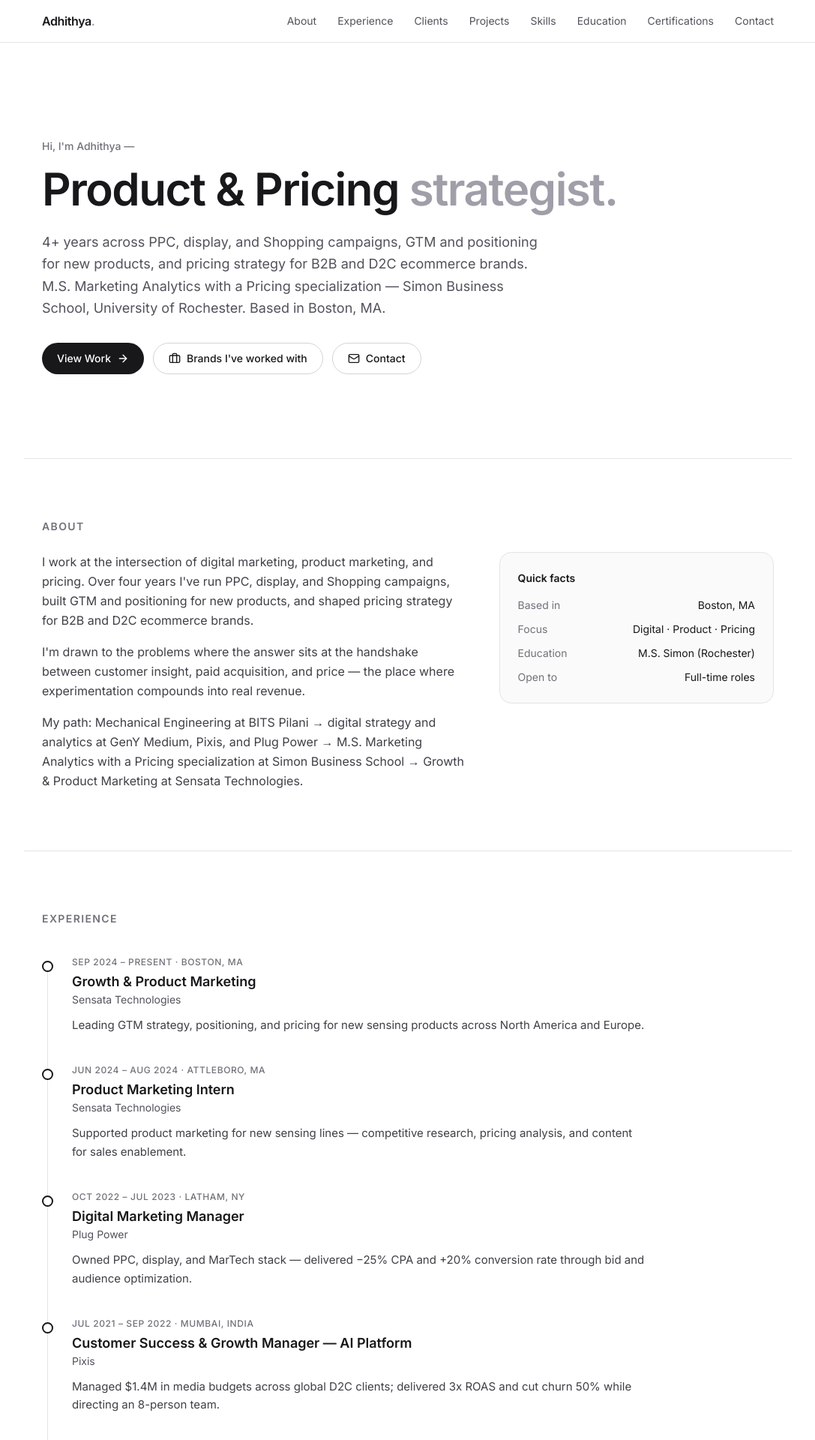
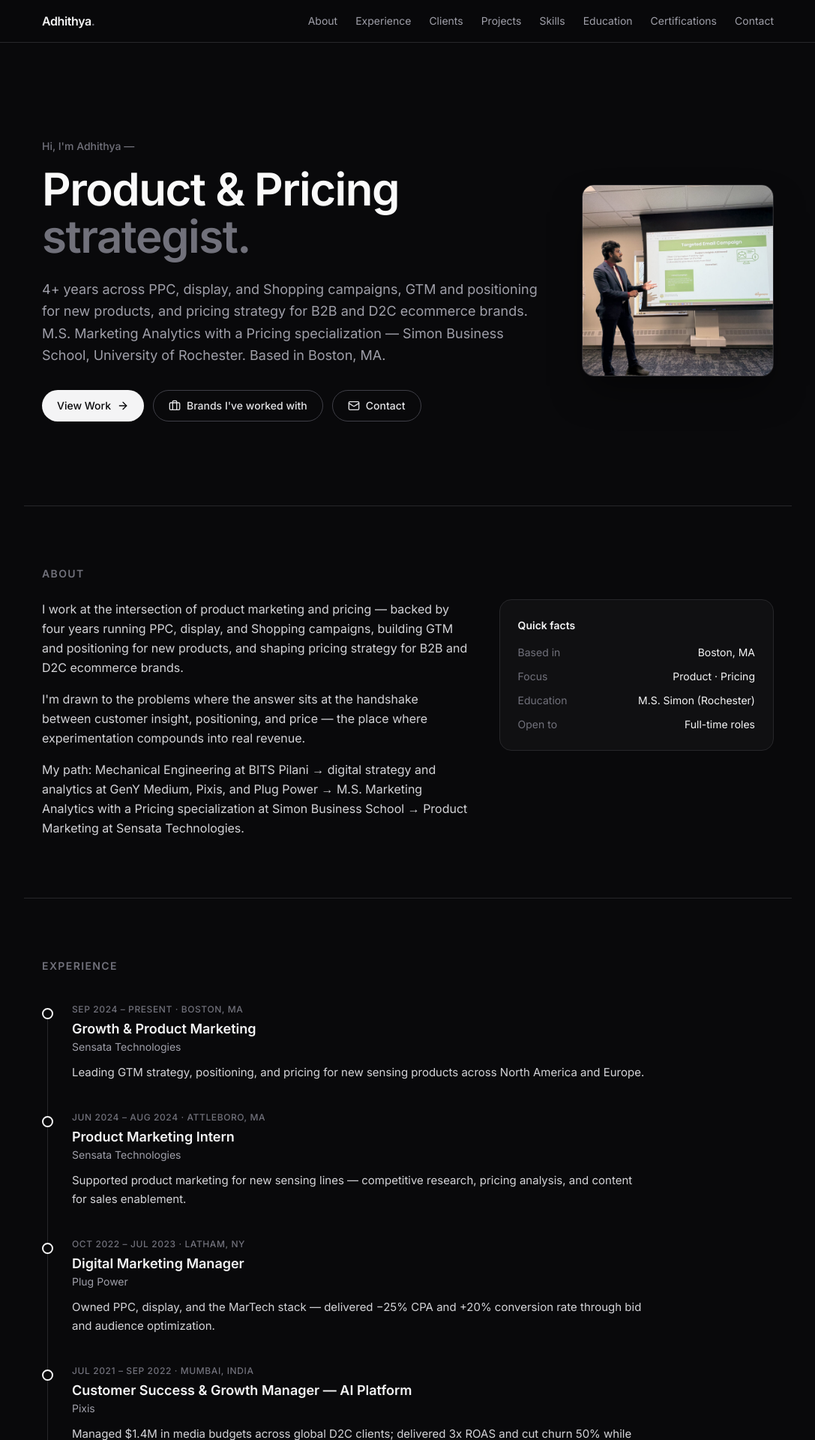
Before and after one commit to arokhith1998/adhi-portfolio, a Next.js app: page / in a window 1280 px wide. Shown: the top 1920 px of the page at 75% size, without its empty margins (96-1183 px from the left). Built offline with nearby package versions, Linux system fonts and the light colour scheme.

Commit message:
Dark theme; profile + presenting photos; VP highlight; interactive contact form

```diff
--- a/src/app/globals.css
+++ b/src/app/globals.css
@@ -19,11 +19,11 @@
 }
 
 body {
-  background: #ffffff;
-  color: #18181b;
+  background: #09090b;
+  color: #e4e4e7;
 }
 
 ::selection {
-  background: #18181b;
-  color: #ffffff;
+  background: #e4e4e7;
+  color: #09090b;
 }
--- a/src/components/About.tsx
+++ b/src/components/About.tsx
@@ -1,50 +1,48 @@
 export default function About() {
   return (
-    <section id="about" className="max-w-5xl mx-auto px-6 py-20 border-t border-zinc-200">
+    <section id="about" className="max-w-5xl mx-auto px-6 py-20 border-t border-zinc-800">
       <h2 className="text-sm font-semibold uppercase tracking-widest text-zinc-500">
         About
       </h2>
       <div className="mt-6 grid md:grid-cols-5 gap-10">
-        <div className="md:col-span-3 space-y-4 text-zinc-700 leading-relaxed">
+        <div className="md:col-span-3 space-y-4 text-zinc-300 leading-relaxed">
           <p>
-            I work at the intersection of digital marketing, product
-            marketing, and pricing. Over four years I&apos;ve run PPC, display,
-            and Shopping campaigns, built GTM and positioning for new
-            products, and shaped pricing strategy for B2B and D2C ecommerce
-            brands.
+            I work at the intersection of product marketing and pricing —
+            backed by four years running PPC, display, and Shopping campaigns,
+            building GTM and positioning for new products, and shaping pricing
+            strategy for B2B and D2C ecommerce brands.
           </p>
           <p>
             I&apos;m drawn to the problems where the answer sits at the
-            handshake between customer insight, paid acquisition, and price —
-            the place where experimentation compounds into real revenue.
+            handshake between customer insight, positioning, and price — the
+            place where experimentation compounds into real revenue.
           </p>
           <p>
             My path: Mechanical Engineering at BITS Pilani → digital strategy
             and analytics at GenY Medium, Pixis, and Plug Power → M.S.
-            Marketing Analytics with a Pricing specialization at Simon
-            Business School → Growth & Product Marketing at Sensata
-            Technologies.
+            Marketing Analytics with a Pricing specialization at Simon Business
+            School → Product Marketing at Sensata Technologies.
           </p>
         </div>
         <div className="md:col-span-2">
-          <div className="rounded-2xl border border-zinc-200 p-6 bg-zinc-50">
-            <h3 className="text-sm font-semibold text-zinc-900">Quick facts</h3>
+          <div className="rounded-2xl border border-zinc-800 p-6 bg-zinc-900/50">
+            <h3 className="text-sm font-semibold text-zinc-100">Quick facts</h3>
             <dl className="mt-4 space-y-3 text-sm">
               <div className="flex justify-between">
                 <dt className="text-zinc-500">Based in</dt>
-                <dd className="text-zinc-900">Boston, MA</dd>
+                <dd className="text-zinc-100">Boston, MA</dd>
               </div>
               <div className="flex justify-between">
                 <dt className="text-zinc-500">Focus</dt>
-                <dd className="text-zinc-900">Digital · Product · Pricing</dd>
+                <dd className="text-zinc-100">Product · Pricing</dd>
               </div>
               <div className="flex justify-between">
                 <dt className="text-zinc-500">Education</dt>
-                <dd className="text-zinc-900">M.S. Simon (Rochester)</dd>
+                <dd className="text-zinc-100">M.S. Simon (Rochester)</dd>
               </div>
               <div className="flex justify-between">
                 <dt className="text-zinc-500">Open to</dt>
-                <dd className="text-zinc-900">Full-time roles</dd>
+                <dd className="text-zinc-100">Full-time roles</dd>
               </div>
             </dl>
           </div>
--- a/src/components/Experience.tsx
+++ b/src/components/Experience.tsx
@@ -21,7 +21,7 @@
     period: "Oct 2022 – Jul 2023",
     location: "Latham, NY",
     summary:
-      "Owned PPC, display, and MarTech stack — delivered −25% CPA and +20% conversion rate through bid and audience optimization.",
+      "Owned PPC, display, and the MarTech stack — delivered −25% CPA and +20% conversion rate through bid and audience optimization.",
   },
   {
     company: "Pixis",
@@ -43,27 +43,25 @@
 
 export default function Experience() {
   return (
-    <section id="experience" className="max-w-5xl mx-auto px-6 py-20 border-t border-zinc-200">
+    <section id="experience" className="max-w-5xl mx-auto px-6 py-20 border-t border-zinc-800">
       <h2 className="text-sm font-semibold uppercase tracking-widest text-zinc-500">
         Experience
       </h2>
 
       <ol className="mt-10 relative">
-        {/* vertical spine */}
-        <div className="absolute left-[7px] top-2 bottom-2 w-px bg-zinc-200" aria-hidden />
+        <div className="absolute left-[7px] top-2 bottom-2 w-px bg-zinc-800" aria-hidden />
 
-        {jobs.map((j) => (
-          <li key={j.company} className="relative pl-10 pb-10 last:pb-0">
-            {/* dot */}
-            <span className="absolute left-0 top-1.5 h-[15px] w-[15px] rounded-full border-2 border-zinc-900 bg-white" />
+        {jobs.map((j, idx) => (
+          <li key={`${j.company}-${idx}`} className="relative pl-10 pb-10 last:pb-0">
+            <span className="absolute left-0 top-1.5 h-[15px] w-[15px] rounded-full border-2 border-zinc-100 bg-zinc-950" />
             <p className="text-xs font-medium text-zinc-500 uppercase tracking-wider">
               {j.period} · {j.location}
             </p>
-            <h3 className="mt-1 text-lg font-semibold text-zinc-900">
+            <h3 className="mt-1 text-lg font-semibold text-zinc-100">
               {j.role}
             </h3>
-            <p className="text-sm text-zinc-600">{j.company}</p>
-            <p className="mt-3 text-[15px] text-zinc-700 leading-relaxed max-w-3xl">
+            <p className="text-sm text-zinc-400">{j.company}</p>
+            <p className="mt-3 text-[15px] text-zinc-300 leading-relaxed max-w-3xl">
               {j.summary}
             </p>
           </li>
--- a/src/components/Hero.tsx
+++ b/src/components/Hero.tsx
@@ -6,6 +6,7 @@
 export default function Hero() {
   return (
     <section className="max-w-5xl mx-auto px-6 pt-24 pb-20 sm:pt-32 sm:pb-28">
+      <div className="grid md:grid-cols-[1fr_auto] gap-12 items-center">
         <motion.div
           initial={{ opacity: 0, y: 20 }}
           animate={{ opacity: 1, y: 0 }}
@@ -14,11 +15,11 @@
           <p className="text-sm font-medium text-zinc-500 mb-4">
             Hi, I&apos;m Adhithya —
           </p>
-        <h1 className="text-4xl sm:text-6xl font-semibold tracking-tight leading-[1.05] max-w-3xl">
+          <h1 className="text-4xl sm:text-6xl font-semibold tracking-tight leading-[1.05] max-w-3xl text-zinc-50">
             Product & Pricing{" "}
-          <span className="text-zinc-400">strategist.</span>
+            <span className="text-zinc-500">strategist.</span>
           </h1>
-        <p className="mt-6 max-w-2xl text-lg text-zinc-600 leading-relaxed">
+          <p className="mt-6 max-w-2xl text-lg text-zinc-400 leading-relaxed">
             4+ years across PPC, display, and Shopping campaigns, GTM and
             positioning for new products, and pricing strategy for B2B and D2C
             ecommerce brands. M.S. Marketing Analytics with a Pricing
@@ -29,24 +30,42 @@
           <div className="mt-8 flex flex-wrap gap-3">
             <a
               href="#projects"
-            className="inline-flex items-center gap-2 rounded-full bg-zinc-900 text-white px-5 py-2.5 text-sm font-medium hover:bg-zinc-700 transition-colors"
+              className="inline-flex items-center gap-2 rounded-full bg-zinc-100 text-zinc-950 px-5 py-2.5 text-sm font-medium hover:bg-white transition-colors"
             >
               View Work <ArrowRight className="w-4 h-4" />
             </a>
             <a
               href="#clients"
-            className="inline-flex items-center gap-2 rounded-full border border-zinc-300 px-5 py-2.5 text-sm font-medium hover:bg-zinc-50 transition-colors"
+              className="inline-flex items-center gap-2 rounded-full border border-zinc-700 text-zinc-200 px-5 py-2.5 text-sm font-medium hover:bg-zinc-900 transition-colors"
             >
               <Briefcase className="w-4 h-4" /> Brands I&apos;ve worked with
             </a>
             <a
               href="#contact"
-            className="inline-flex items-center gap-2 rounded-full border border-zinc-300 px-5 py-2.5 text-sm font-medium hover:bg-zinc-50 transition-colors"
+              className="inline-flex items-center gap-2 rounded-full border border-zinc-700 text-zinc-200 px-5 py-2.5 text-sm font-medium hover:bg-zinc-900 transition-colors"
             >
               <Mail className="w-4 h-4" /> Contact
             </a>
           </div>
         </motion.div>
+
+        <motion.div
+          initial={{ opacity: 0, scale: 0.95 }}
+          animate={{ opacity: 1, scale: 1 }}
+          transition={{ duration: 0.7, delay: 0.1 }}
+          className="hidden md:block"
+        >
+          <div className="relative w-56 h-56 lg:w-64 lg:h-64 rounded-2xl overflow-hidden border border-zinc-800 shadow-2xl shadow-black/50">
+            {/* eslint-disable-next-line @next/next/no-img-element */}
+            <img
+              src="/profile.jpg"
+              alt="Adhithya Rokhith Bhaskar"
+              className="w-full h-full object-cover"
+            />
+            <div className="absolute inset-0 ring-1 ring-inset ring-white/5 rounded-2xl pointer-events-none" />
+          </div>
+        </motion.div>
+      </div>
     </section>
   );
 }
--- a/src/components/Nav.tsx
+++ b/src/components/Nav.tsx
@@ -13,15 +13,15 @@
 
 export default function Nav() {
   return (
-    <header className="sticky top-0 z-50 backdrop-blur-md bg-white/70 border-b border-zinc-200">
+    <header className="sticky top-0 z-50 backdrop-blur-md bg-zinc-950/70 border-b border-zinc-800">
       <nav className="max-w-5xl mx-auto flex items-center justify-between px-6 py-4">
-        <a href="#" className="font-semibold tracking-tight">
-          Adhithya<span className="text-zinc-400">.</span>
+        <a href="#" className="font-semibold tracking-tight text-zinc-100">
+          Adhithya<span className="text-zinc-500">.</span>
         </a>
-        <ul className="hidden sm:flex items-center gap-7 text-sm text-zinc-600">
+        <ul className="hidden sm:flex items-center gap-6 text-sm text-zinc-400">
           {links.map((l) => (
             <li key={l.href}>
-              <a href={l.href} className="hover:text-zinc-900 transition-colors">
+              <a href={l.href} className="hover:text-zinc-100 transition-colors">
                 {l.label}
               </a>
             </li>
--- a/src/components/Skills.tsx
+++ b/src/components/Skills.tsx
@@ -57,19 +57,19 @@
 
 export default function Skills() {
   return (
-    <section id="skills" className="max-w-5xl mx-auto px-6 py-20 border-t border-zinc-200">
+    <section id="skills" className="max-w-5xl mx-auto px-6 py-20 border-t border-zinc-800">
       <h2 className="text-sm font-semibold uppercase tracking-widest text-zinc-500">
         Toolkit
       </h2>
       <div className="mt-8 grid sm:grid-cols-2 gap-6">
         {groups.map((g) => (
-          <div key={g.label} className="rounded-2xl border border-zinc-200 p-6">
-            <h3 className="font-semibold text-zinc-900">{g.label}</h3>
+          <div key={g.label} className="rounded-2xl border border-zinc-800 bg-zinc-900/40 p-6">
+            <h3 className="font-semibold text-zinc-100">{g.label}</h3>
             <div className="mt-4 flex flex-wrap gap-2">
               {g.items.map((i) => (
                 <span
                   key={i}
-                  className="text-xs px-2.5 py-1 rounded-full bg-zinc-100 text-zinc-700"
+                  className="text-xs px-2.5 py-1 rounded-full bg-zinc-800 text-zinc-300"
                 >
                   {i}
                 </span>
```
Also changed, not shown: src/components/Certifications.tsx (+4 -6 lines), src/components/Clients.tsx (+7 -9 lines), src/components/Contact.tsx (+93 -11 lines), src/components/Education.tsx (+52 -9 lines), src/components/Projects.tsx (+13 -14 lines), public/presenting.jpg (added), public/profile.jpg (added). Lines whose indentation alone changed are shown as unchanged.
